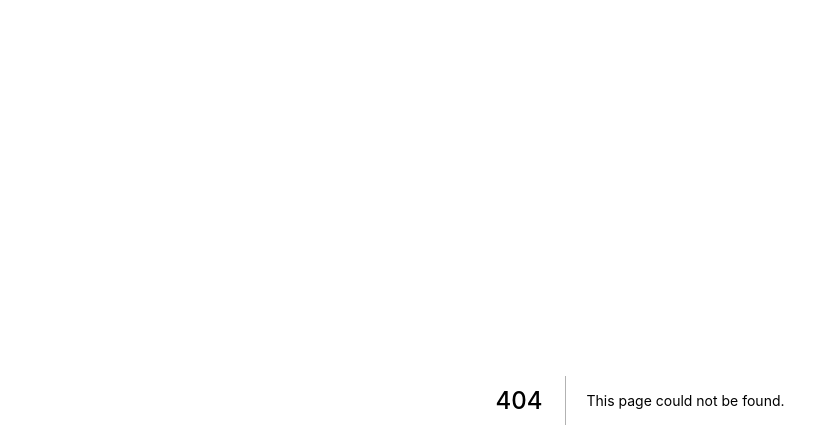
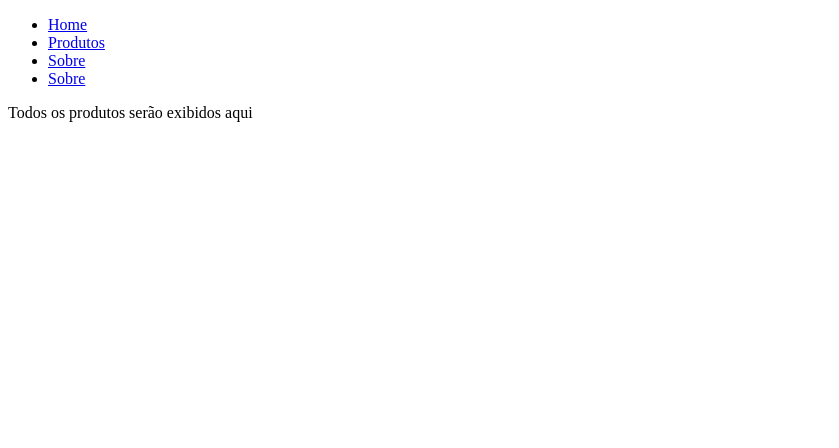
Before and after one commit to dgmike/maestras-site, a Next.js app: page /produtos in a window 1280 px wide. Before the commit this address had no page. Shown: the top 448 px of the page, without its empty margins (0-839 px from the left). Built offline with nearby package versions, Linux system fonts and the light colour scheme.

Commit message:
links do menu, e transformaçao do menu em um componente independente

```diff
--- /dev/null
+++ b/components/menu.js
@@ -0,0 +1,12 @@
+const Menu = () => {
+    return(
+      <ul>
+        <li><a href="/">Home</a></li>
+        <li><a href="/produtos">Produtos</a></li>
+        <li><a href="#">Sobre</a></li>
+        <li><a href="#">Sobre</a></li>
+
+      </ul>
+    )
+  };
+  export default Menu
--- /dev/null
+++ b/pages/produtos.js
@@ -0,0 +1,12 @@
+import Menu from '../components/menu';
+
+const Produtos = () => {
+    return (
+
+         <div>
+              <Menu />
+             <p>Todos os produtos serão exibidos aqui</p>
+         </div>
+     )
+ };
+ export default Produtos
```
Also changed, not shown: pages/index.js (+1 -10 lines).
